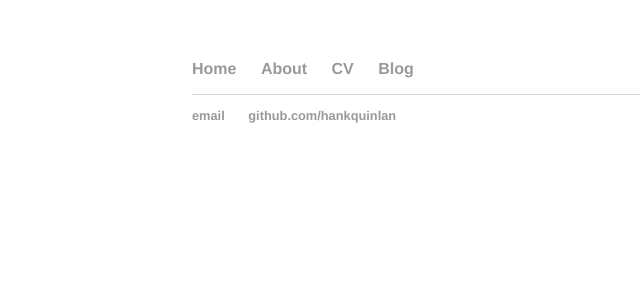
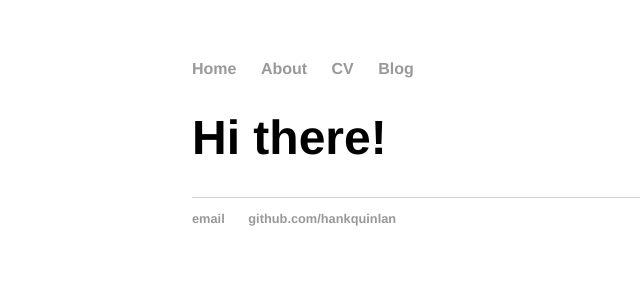
Before and after one commit to IKOSTYUK/ikostyuk.github.io, a Jekyll site: the page built from index.html, in a window 1280 px wide. Shown: the top 300 px of the page, without its empty margins (0-640 px from the left). Built offline with Jekyll 4.4.1, drawn with Linux system fonts in a browser that asks for light colours.

Commit message:
Update index.html

```diff
--- a/index.html
+++ b/index.html
@@ -3,4 +3,5 @@ layout: default
 title: Hank Quinlan, Horrible Cop
 ---
 <div class="blurb">
+  <h1>Hi there!</h1>
 </div><!-- /.blurb -->
```
